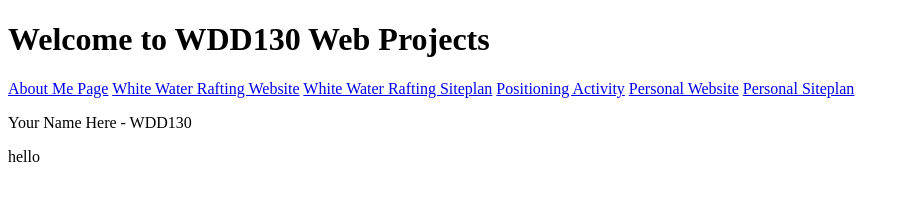
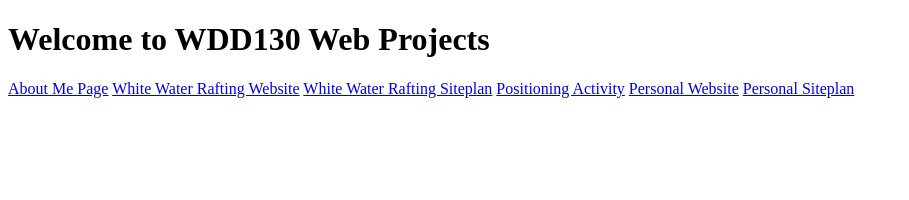
Before and after one commit to barkerkade/wdd130, a plain HTML site: page index.html in a window 1280 px wide. Shown: the whole page, without its empty margins (0-909 px from the left). Drawn offline with Linux system fonts and the light colour scheme.

Commit message:
Correcting

```diff
--- a/index.html
+++ b/index.html
@@ -16,8 +16,6 @@
         <a href="#">Personal Website</a>
         <a href="#">Personal Siteplan</a>
     </nav>
-</nav>
-<p>Your Name Here - WDD130</p> hello
 
 </body>
 </html>
```
